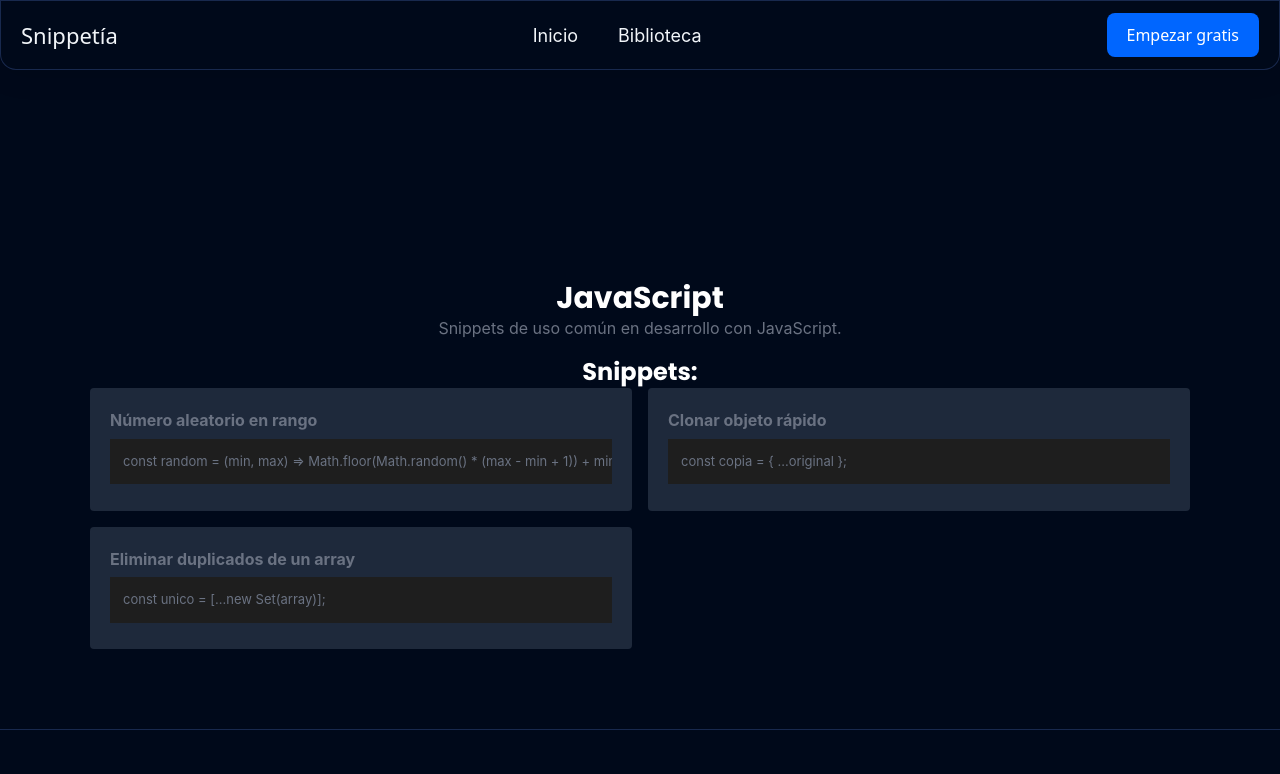
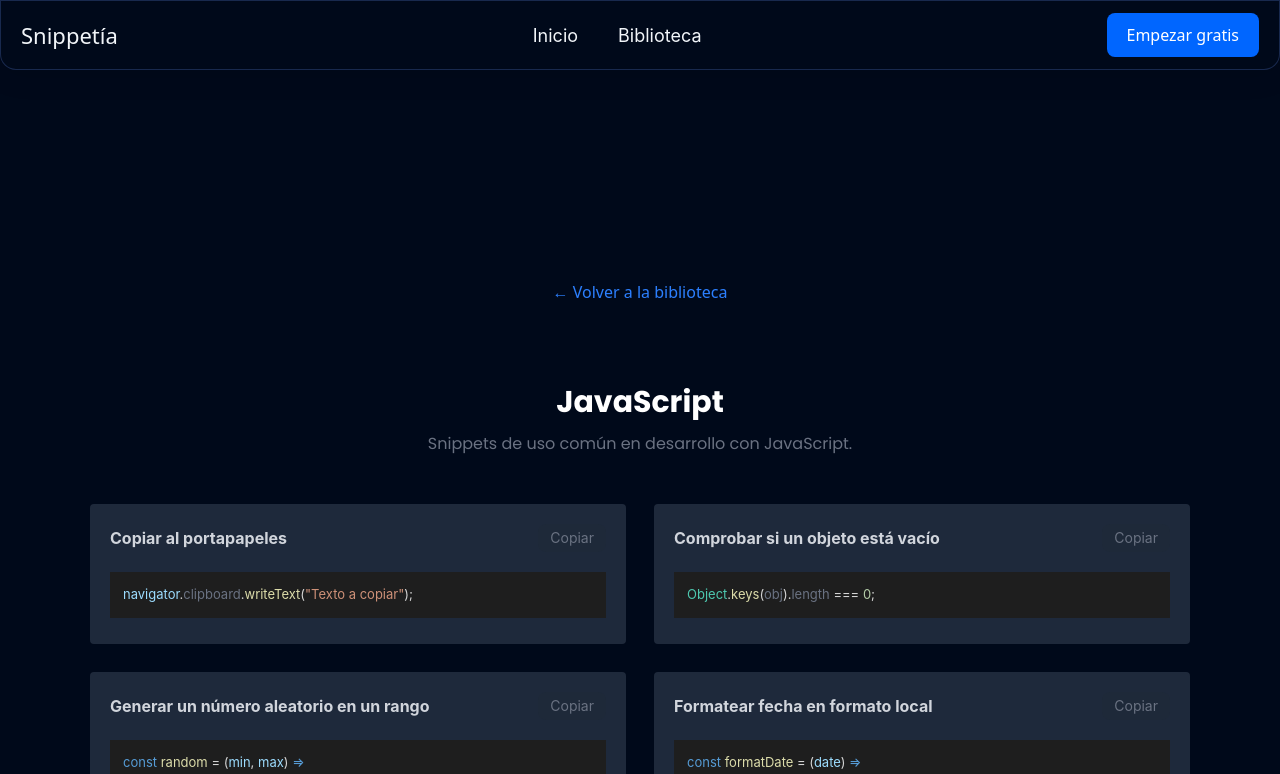
Before and after one commit to ManuelDavGomez/Personal---Snippet-a, a Next.js app: page /pages/biblioteca/c1 in a window 1280 px wide. Shown: the top 774 px of the page. Built offline with nearby package versions, Linux system fonts and the light colour scheme.

Commit message:
Avances en la biblioteca , agregado los primeros snippets

```diff
--- a/src/app/PagesLayout.jsx
+++ b/src/app/PagesLayout.jsx
@@ -2,8 +2,8 @@ import React from 'react'
 
 const PagesLayout = ({children}) => {
   return (
-     <section className="flex justify-center flex-col items-center w-full p-5 !pt-70 pb-20">
-      <article className="flex justify-center flex-col items-center w-[100%] min-[1150px]:w-[1100px] min-[450px]:w-[80%] min-[768px]:w-full text-white">
+     <section className="flex justify-center flex-col items-center w-full p-5 !pt-70 pb-70">
+      <article className="flex justify-center flex-col items-center w-[100%] min-[450px]:w-[80%] min-[768px]:w-full min-[1150px]:w-[1100px] text-white">
         {children}
       </article>
     </section>
--- /dev/null
+++ b/src/app/components/CodeCopy.jsx
@@ -0,0 +1,27 @@
+// components/CopyButton.tsx
+"use client";
+
+import { useState } from "react";
+
+export default function CopyButton({ text, label }) {
+  const [copied, setCopied] = useState(false);
+
+  const handleCopy = async () => {
+    try {
+      await navigator.clipboard.writeText(text);
+      setCopied(true);
+      setTimeout(() => setCopied(false), 2000);
+    } catch (err) {
+      console.error("Error copiando texto:", err);
+    }
+  };
+
+  return (
+    <button
+      onClick={handleCopy}
+      className="px-3 py-1 text-sm rounded-lg bg-gray-800 text-gray-500 hover:bg-gray-700 transition cursor-pointer"
+    >
+      {copied ? "✅ Copiado" : label || "📋 Copiar"}
+    </button>
+  );
+}
--- a/src/app/components/Nav.jsx
+++ b/src/app/components/Nav.jsx
@@ -27,9 +27,9 @@ const Nav = () => {
       <input type="checkbox" id="chkToggle"></input>
       <ul class="main-nav" id="js-menu">
         <li>
-          <Link href="/" class="nav-links">
+          <a href="/" class="nav-links">
             Inicio
-          </Link>
+          </a>
         </li>
         <li>
           <Link href="/pages/biblioteca" class="nav-links">
--- a/src/app/components/stylesco.css
+++ b/src/app/components/stylesco.css
@@ -15,6 +15,7 @@
   flex-direction: column;
   justify-content: center;
   align-items: center;
+color: #002a33;
 }
 
 .navbar button {
--- a/src/app/data/datas.json
+++ b/src/app/data/datas.json
@@ -5,21 +5,28 @@
       "nombre": "JavaScript",
       "descripcion": "Snippets de uso común en desarrollo con JavaScript.",
       "color": "#7D783C",
+      "language": "javascript",
+      "logo": "https://svgl.app/library/javascript.svg",
       "snippets": [
         {
           "id": "js1",
-          "titulo": "Número aleatorio en rango",
-          "codigo": "const random = (min, max) => Math.floor(Math.random() * (max - min + 1)) + min;"
+          "titulo": "Copiar al portapapeles",
+          "codigo": "navigator.clipboard.writeText(\"Texto a copiar\");"
         },
         {
           "id": "js2",
-          "titulo": "Clonar objeto rápido",
-          "codigo": "const copia = { ...original };"
+          "titulo": "Comprobar si un objeto está vacío",
+          "codigo": "Object.keys(obj).length === 0;"
         },
         {
           "id": "js3",
-          "titulo": "Eliminar duplicados de un array",
-          "codigo": "const unico = [...new Set(array)];"
+          "titulo": "Generar un número aleatorio en un rango",
+          "codigo": "const random = (min, max) => \n Math.floor(Math.random() * (max - min + 1)) + min;"
+        },
+        {
+          "id": "js4",
+          "titulo": "Formatear fecha en formato local",
+          "codigo": "const formatDate = (date) => \nnew Intl.DateTimeFormat('es-ES').format(date);"
         }
       ]
     },
@@ -27,22 +34,24 @@
       "id": "c2",
       "nombre": "Node.js",
       "descripcion": "Snippets básicos para backend con Node.js.",
-      "color": "#f0db4f",
+      "color": "#1d411b",
+      "language": "javascript",
+      "logo": "https://svgl.app/library/nodejs.svg",
       "snippets": [
         {
           "id": "node1",
-          "titulo": "Servidor básico con Express",
-          "codigo": "const express = require('express');\nconst app = express();\napp.get('/', (req, res) => res.send('Hola Mundo'));\napp.listen(3000);"
+          "titulo": "Levantar servidor rápido con Express",
+          "codigo": "const express = require('express');\nconst app = express();\napp.get('/', (req, res) => res.send('Hello World'));\napp.listen(3000, () => console.log('Servidor corriendo'));"
         },
         {
           "id": "node2",
-          "titulo": "Leer JSON del body",
-          "codigo": "app.use(express.json());"
+          "titulo": "Leer variables de entorno",
+          "codigo": "require('dotenv').config();\nconst port = process.env.PORT || 3000;\n"
         },
         {
           "id": "node3",
-          "titulo": "Cargar variables de entorno",
-          "codigo": "require('dotenv').config();\nconst port = process.env.PORT || 3000;"
+          "titulo": "Manejo de errores try/catch con async",
+          "codigo": "try {\n  const data = await fetchData();\n} catch (err) {\n  console.error(err.message);\n}\n"
         }
       ]
     },
@@ -50,7 +59,9 @@
       "id": "c3",
       "nombre": "SQL",
       "descripcion": "Consultas SQL útiles en el día a día.",
-      "color": "#1C3D59",
+      "color": "#002a33",
+      "language": "sql",
+      "logo": "https://svgl.app/library/mysql.svg",
       "snippets": [
         {
           "id": "sql1",
@@ -59,13 +70,13 @@
         },
         {
           "id": "sql2",
-          "titulo": "Contar registros por categoría",
-          "codigo": "SELECT categoria, COUNT(*) FROM productos GROUP BY categoria;"
+          "titulo": "Buscar texto en columna",
+          "codigo": "SELECT * FROM usuarios WHERE nombre LIKE '%manuel%';"
         },
         {
           "id": "sql3",
-          "titulo": "Actualizar un campo",
-          "codigo": "UPDATE usuarios SET activo = 1 WHERE id = 5;"
+          "titulo": "Contar registros agrupados",
+          "codigo": "SELECT categoria, COUNT(*) \nFROM productos \nGROUP BY categoria;\n"
         }
       ]
     },
@@ -73,7 +84,9 @@
       "id": "c4",
       "nombre": "Git",
       "descripcion": "Comandos Git de uso frecuente.",
-      "color": "#f0db4f",
+      "color": "#792919",
+      "language": "bash",
+      "logo": "https://svgl.app/library/git.svg",
       "snippets": [
         {
           "id": "git1",
@@ -82,28 +95,28 @@
         },
         {
           "id": "git2",
-          "titulo": "Crear nueva rama",
-          "codigo": "git checkout -b feature/rama-nueva"
+          "titulo": "Añadir todo y hacer commit",
+          "codigo": "git add . && git commit -m 'mensaje'"
         },
         {
           "id": "git3",
-          "titulo": "Resetear último commit",
-          "codigo": "git reset --hard HEAD~1"
+          "titulo": "Subir a remoto",
+          "codigo": "git push origin main"
         }
       ]
     },
     {
       "id": "c5",
-      "nombre": "css",
+      "nombre": "CSS",
       "descripcion": "Snippets rápidos para maquetado y estilos.",
-      "color": "#f0db4f",
-
+      "color": "#14375e",
+      "language": "css",
+      "logo": "https://svgl.app/library/css_old.svg",
       "snippets": [
         {
           "id": "html1",
           "titulo": "Centrar div con flex",
-          "codigo": ".parent {\n  display: flex;\n  justify-content: center;\n  align-items: center;\n}",
-          "languaje": "css"
+          "codigo": ".parent {\n  display: flex;\n  justify-content: center;\n  align-items: center;\n}"
         },
         {
           "id": "html2",
--- a/src/app/pages/biblioteca/[id]/page.jsx
+++ b/src/app/pages/biblioteca/[id]/page.jsx
@@ -2,6 +2,8 @@ import data from "@/app/data/datas.json";
 import { Prism as SyntaxHighlighter } from "react-syntax-highlighter";
 import { vscDarkPlus } from "react-syntax-highlighter/dist/esm/styles/prism";
 import PagesLayout from "@/app/PagesLayout";
+import CopyButton from "@/app/components/CodeCopy.jsx"; // 👈 importamos el botón
+import Link from "next/link";
 
 export function generateStaticParams() {
   return data.categorias.map((snippet) => ({
@@ -16,20 +18,26 @@ export default function Page({ params }) {
   }
   return (
     <PagesLayout>
-      <h1 className="text-3xl font-bold">{categoria.nombre}</h1>
+      <Link href="/pages/biblioteca" className="text-blue-500 hover:underline mb-20 inline-block">
+        &larr; Volver a la biblioteca
+      </Link>
+      <h1 className="text-3xl font-bold mb-3">{categoria.nombre}</h1>
 
-      <ul>
-        <li key={categoria.id}>{categoria.descripcion}</li>
-      </ul>
+      <h2 key={categoria.id} className="!text-gray-500">
+        {categoria.descripcion}
+      </h2>
 
-      <h2 className="text-2xl font-semibold mt-4">Snippets:</h2>
-      <section>
-        <ul className="grid grid-cols-2 md:grid-cols-2 gap-4">
+      <section className="mt-12 w-full">
+        <ul className="grid grid-cols-1 lg:grid-cols-2 gap-7 w-full">
           {categoria.snippets.map((s) => (
             <li key={s.id} className="p-5 rounded bg-[#1E293B]">
-              <strong>{s.titulo}</strong>
+              <section className="flex items-center justify-between mb-5 gap-3">
+                <strong className="text-gray-300">{s.titulo}</strong>
+                {/* 👇 botón que copia el código */}
+                <CopyButton text={s.codigo} label="Copiar" />
+              </section>
 
-              <SyntaxHighlighter language={s.languaje} style={vscDarkPlus} >
+              <SyntaxHighlighter language={categoria.language} style={vscDarkPlus}>
                 {s.codigo}
               </SyntaxHighlighter>
             </li>
--- a/src/app/pages/biblioteca/page.js
+++ b/src/app/pages/biblioteca/page.js
@@ -4,6 +4,7 @@ import { useState } from "react";
 import data from "../../data/datas.json";
 import PagesLayout from "@/app/PagesLayout";
 import Link from "next/link";
+import Image from "next/image";
 
 export default function Page() {
   const [copiedId, setCopiedId] = useState(null);
@@ -16,14 +17,24 @@ export default function Page() {
 
   return (
     <PagesLayout>
+      <h1 className="text-3xl font-bold mb-10 text-center">Biblioteca de Snippets</h1>
       <article className="grid gap-6 grid-cols-2 md:grid-cols-4">
         {data.categorias.map((snippet) => (
           <Link key={snippet.id} href={`/pages/biblioteca/${snippet.id}`}>
             <section
               key={snippet.id}
-              className="rounded-lg p-4"
+              className="rounded-lg p-4 gap-2 flex flex-row items-center justify-center cursor-pointer hover:scale-105 transition-transform"
               style={{ background: snippet.color }}
             >
+              {snippet.logo && (
+                <Image
+                  src={snippet.logo}
+                  alt={`${snippet.nombre} logo`}
+                  className=""
+                  width={20}
+                  height={20}
+                />
+              )}
               <p className=" !text-white">{snippet.nombre}</p>
             </section>
           </Link>
```
